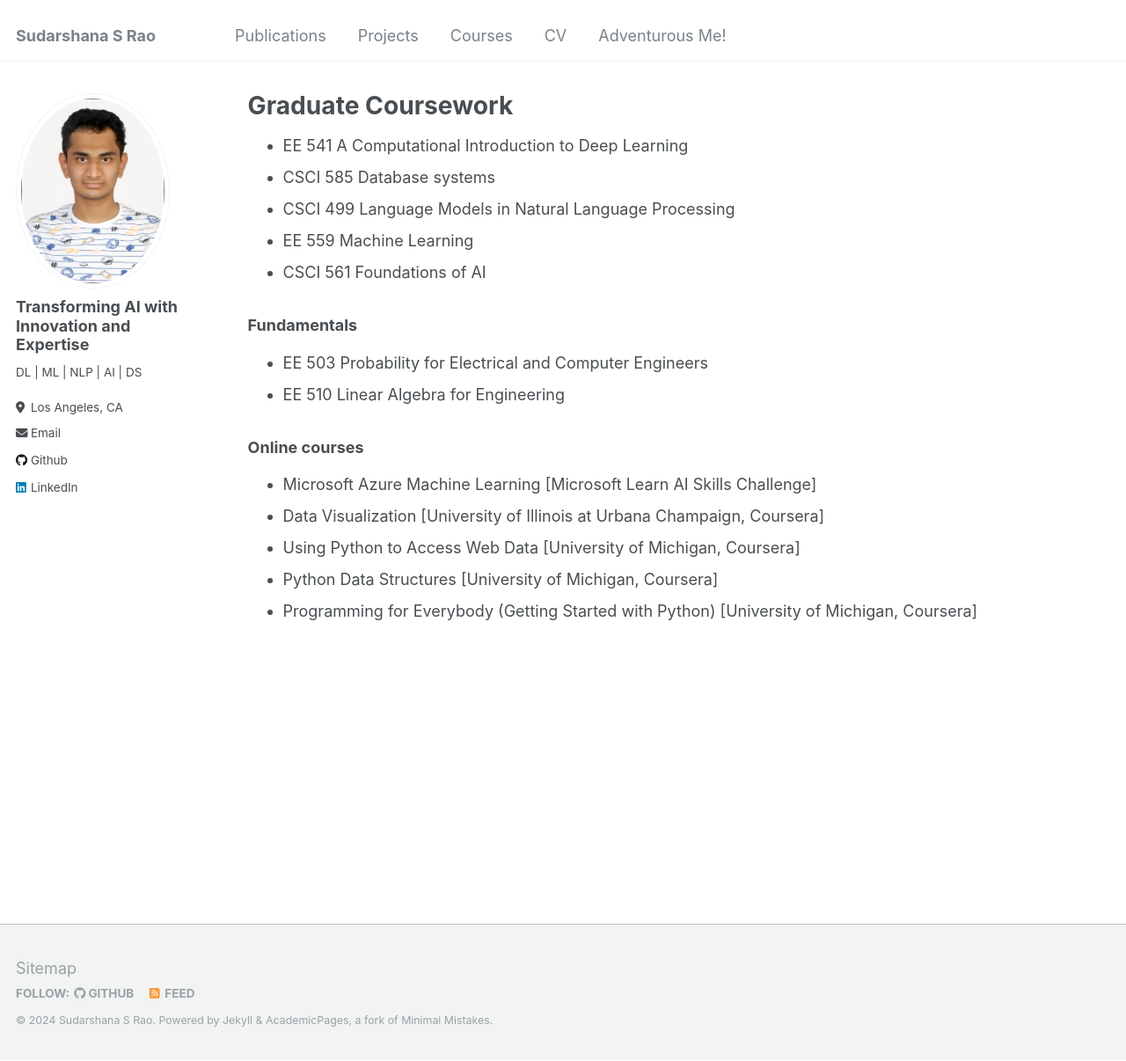
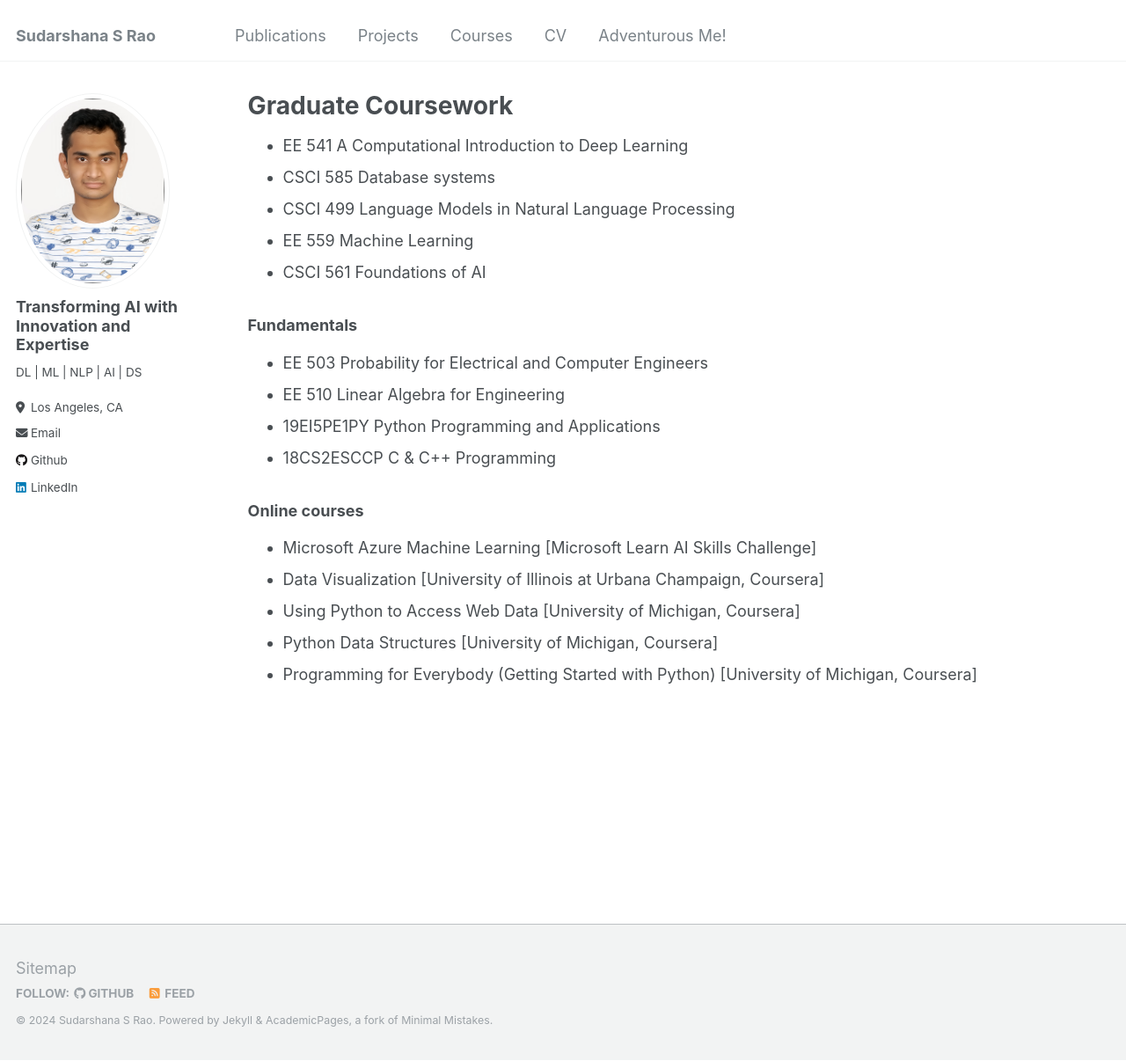
Before and after one commit to SudarshanaSRao/SudarshanaSRao.github.io, a Jekyll site: the page built from _pages/courses.md, in a window 1280 px wide and 1206 px high. Shown: the whole window at 88% size. Built offline with Jekyll 4.4.1, drawn with Linux system fonts in a browser that asks for light colours.

Commit message:
Update courses.md

```diff
--- a/_pages/courses.md
+++ b/_pages/courses.md
@@ -19,6 +19,9 @@ redirect_from:
 ### Fundamentals
 * EE 503  Probability for Electrical and Computer Engineers
 * EE 510  Linear Algebra for Engineering
+* 19EI5PE1PY Python Programming and Applications
+* 18CS2ESCCP C & C++ Programming
+
 
 ### Online courses
 * Microsoft Azure Machine Learning [Microsoft Learn AI Skills Challenge]
```
